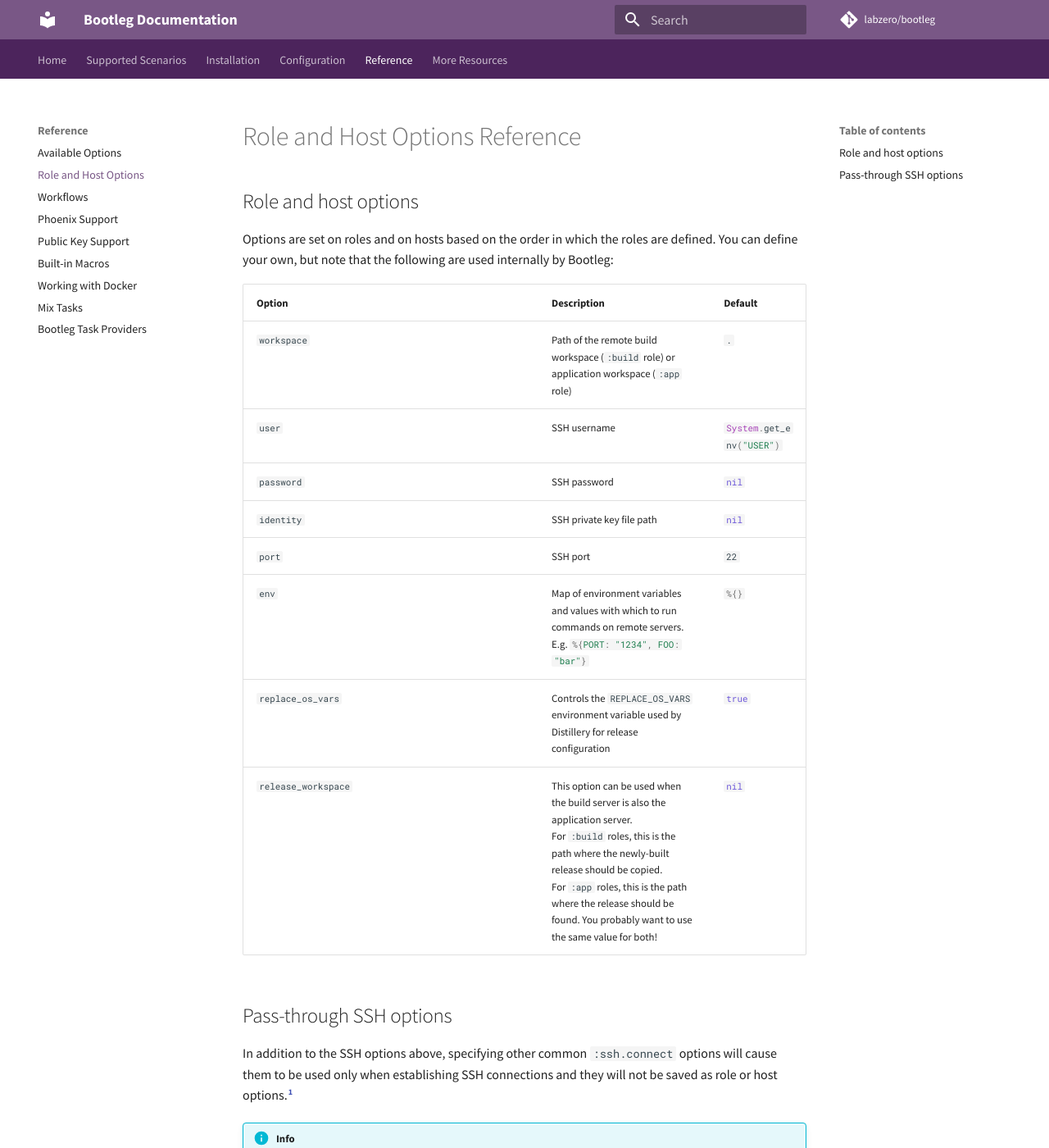
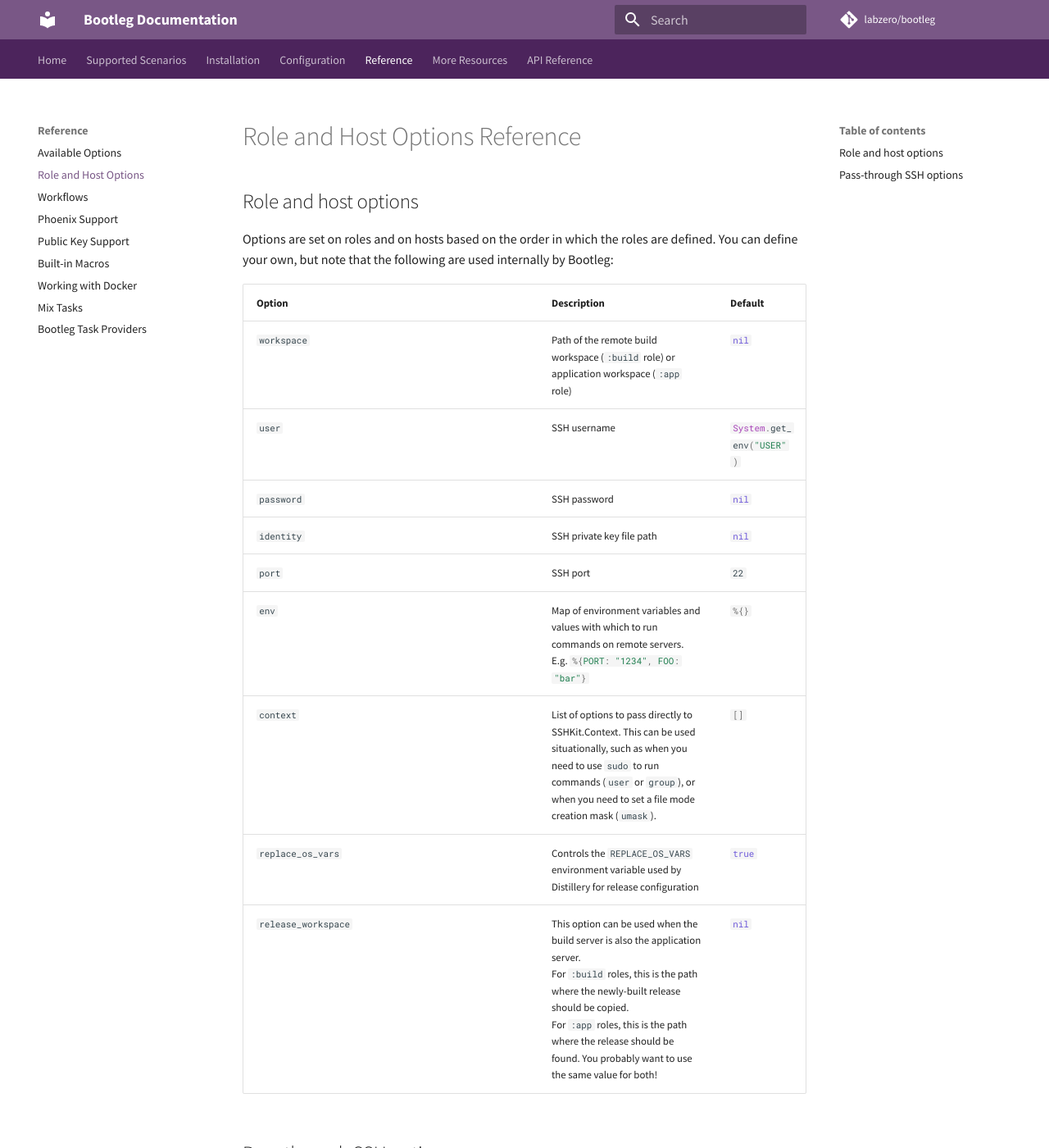
Before and after one commit to labzero/bootleg, an MkDocs documentation site: the page built from docs/reference/role_host_options.md, in a window 1280 px wide and 1400 px high. Shown: the whole window at 82% size. Built offline with MkDocs 1.6.1 and Material for MkDocs 9.7.7, drawn with Linux system fonts in a browser that asks for light colours; comment, search, counter and statistics services are not loaded.

Commit message:
Allow list of SSH context options to be supplied with hosts (#265)

```diff
--- a/docs/reference/role_host_options.md
+++ b/docs/reference/role_host_options.md
@@ -6,12 +6,13 @@
 
 | Option | Description | Default |
 |:---|:---|:---|
-| `workspace` | Path of the remote build workspace (`:build` role) or application workspace (`:app` role) | `.` |
+| `workspace` | Path of the remote build workspace (`:build` role) or application workspace (`:app` role) | `#!elixir nil` |
 | `user` | SSH username | `#!elixir System.get_env("USER")` |
 | `password` | SSH password | `#!elixir nil` |
 | `identity` | SSH private key file path | `#!elixir nil` |
 | `port` | SSH port | `22` |
 | `env` | Map of environment variables and values with which to run commands on remote servers.<br>E.g. `#!elixir %{PORT: "1234", FOO: "bar"}`| `#!elixir %{}` |
+| `context` | List of options to pass directly to SSHKit.Context. This can be used situationally, such as when you need to use `sudo` to run commands (`user` or `group`), or when you need to set a file mode creation mask (`umask`). | `#!elixir []` |
 | `replace_os_vars` | Controls the `REPLACE_OS_VARS` environment variable used by Distillery for release configuration | `#!elixir true` |
 | `release_workspace` | This option can be used when the build server is also the application server.<br>For `:build` roles, this is the path where the newly-built release should be copied.<br>For `:app` roles, this is the path where the release should be found. You probably want to use the same value for both! | `#!elixir nil`         |
 
--- a/mkdocs.yml
+++ b/mkdocs.yml
@@ -37,7 +37,7 @@
 repo_name: 'labzero/bootleg'
 repo_url: 'https://github.com/labzero/bootleg'
 nav:
-    - Home: 'index.md'
+    - Home: 'home.md'
     - 'Supported Scenarios': 'scenarios.md'
     - Installation: 'installing.md'
     - Configuration:
@@ -57,6 +57,7 @@
         - 'Mix Tasks': 'reference/mix.md'
         - 'Bootleg Task Providers': 'reference/task_providers.md'
     - 'More Resources': 'resources.md'
+    - 'API Reference': 'api-reference.html'
 
 copyright: |
   Copyright 2018 <a href="http://www.labzero.com">Lab Zero Innovations</a>
```
Also changed, not shown: docs/home.md (renamed from docs/index.md), 3 other files.
